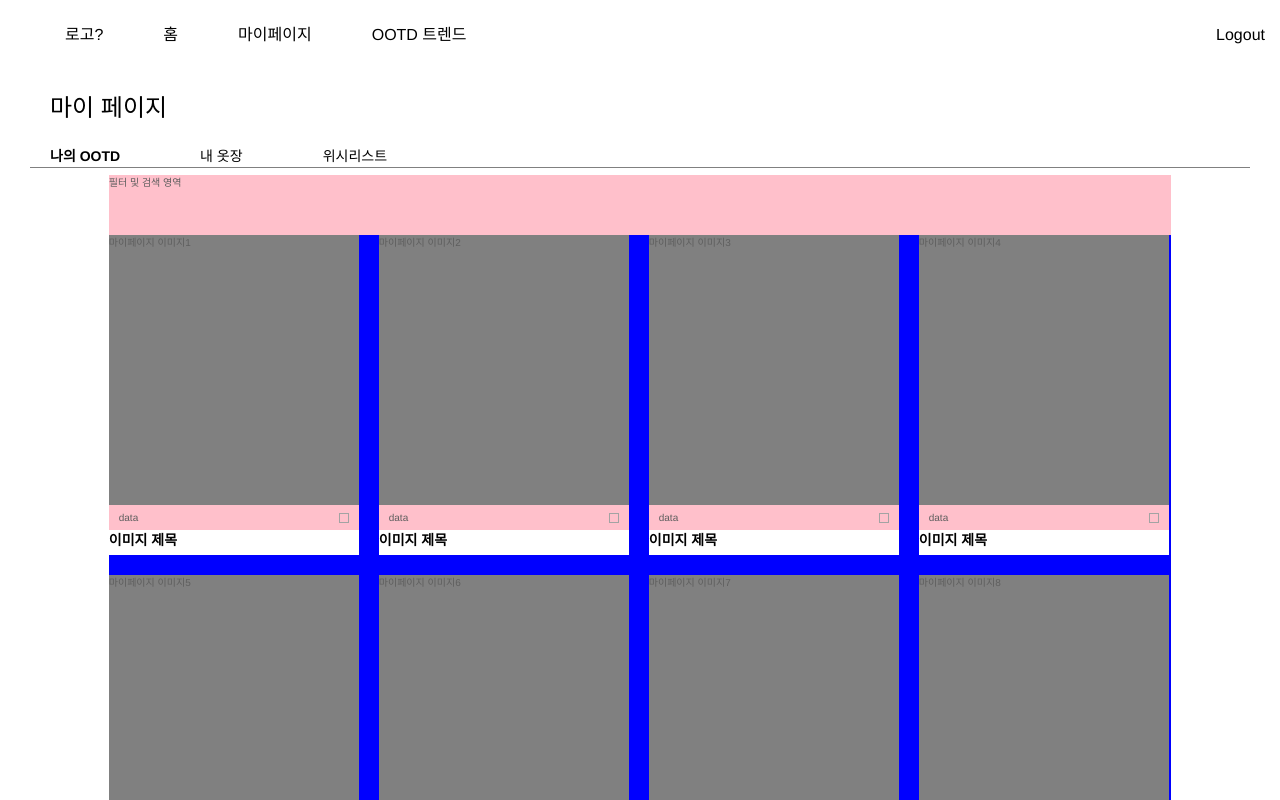
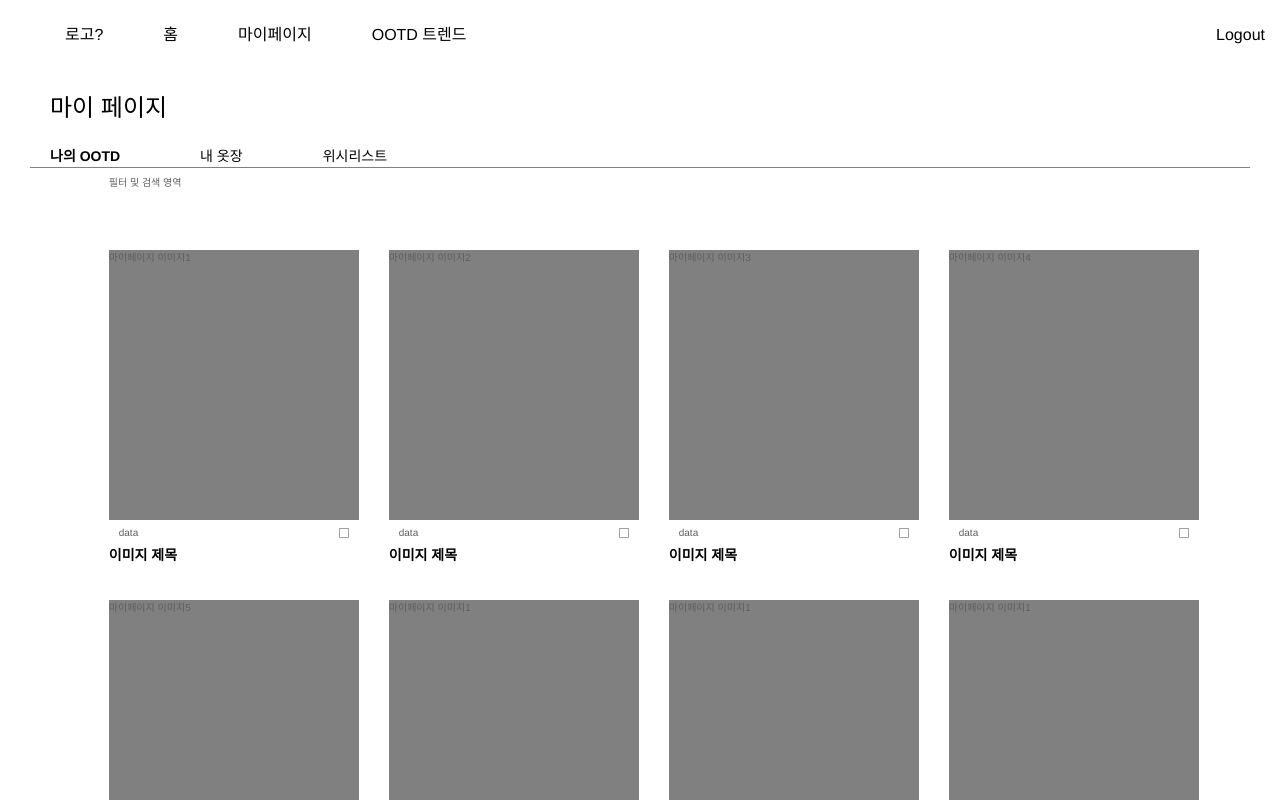
Before and after one commit to WeatherWearTeam/weather-wear-FE, a React (Vite) app: page /mypage/myootd in a window 1280 px wide. Built offline with nearby package versions, Linux system fonts and the light colour scheme; the HTML template or start-up script is replaced by a standard one.

Commit message:
[STYLE] : 포스트 페이지 스타일 완성

```diff
--- a/src/pages/Posts.tsx
+++ b/src/pages/Posts.tsx
@@ -14,70 +14,77 @@ function Posts({ color }: ColorChipProps) {
       </MyPageContentsTop>
       <MyPageContentsBottom>
         <MyPageContentsItem>
-          <MyPageContentsListImage>마이페이지 이미지1</MyPageContentsListImage>
-          <MyPageContentsListData>
+          <MyPageContentsItemImage>마이페이지 이미지1</MyPageContentsItemImage>
+          <MyPageContentsItemData>
             <span>data</span>
             <Color color={color} />
-          </MyPageContentsListData>
-          <MyPageContentsListTitle>이미지 제목</MyPageContentsListTitle>
+          </MyPageContentsItemData>
+          <MyPageContentsItemTitle>이미지 제목</MyPageContentsItemTitle>
         </MyPageContentsItem>
         <MyPageContentsItem>
-          <MyPageContentsListImage>마이페이지 이미지2</MyPageContentsListImage>
-          <MyPageContentsListData>
+          <MyPageContentsItemImage>마이페이지 이미지2</MyPageContentsItemImage>
+          <MyPageContentsItemData>
             <span>data</span>
             <Color color={color} />
-          </MyPageContentsListData>
-          <MyPageContentsListTitle>이미지 제목</MyPageContentsListTitle>
+          </MyPageContentsItemData>
+          <MyPageContentsItemTitle>이미지 제목</MyPageContentsItemTitle>
         </MyPageContentsItem>
         <MyPageContentsItem>
-        <MyPageContentsListImage>마이페이지 이미지3</MyPageContentsListImage>
-          <MyPageContentsListData>
+          <MyPageContentsItemImage>마이페이지 이미지3</MyPageContentsItemImage>
+          <MyPageContentsItemData>
             <span>data</span>
             <Color color={color} />
-          </MyPageContentsListData>
-          <MyPageContentsListTitle>이미지 제목</MyPageContentsListTitle>
+          </MyPageContentsItemData>
+          <MyPageContentsItemTitle>이미지 제목</MyPageContentsItemTitle>
         </MyPageContentsItem>
         <MyPageContentsItem>
-        <MyPageContentsListImage>마이페이지 이미지4</MyPageContentsListImage>
-          <MyPageContentsListData>
+          <MyPageContentsItemImage>마이페이지 이미지4</MyPageContentsItemImage>
+          <MyPageContentsItemData>
             <span>data</span>
             <Color color={color} />
-          </MyPageContentsListData>
-          <MyPageContentsListTitle>이미지 제목</MyPageContentsListTitle>
+          </MyPageContentsItemData>
+          <MyPageContentsItemTitle>이미지 제목</MyPageContentsItemTitle>
         </MyPageContentsItem>
         <MyPageContentsItem>
-        <MyPageContentsListImage>마이페이지 이미지5</MyPageContentsListImage>
-          <MyPageContentsListData>
+          <MyPageContentsItemImage>마이페이지 이미지5</MyPageContentsItemImage>
+          <MyPageContentsItemData>
             <span>data</span>
             <Color color={color} />
-          </MyPageContentsListData>
-          <MyPageContentsListTitle>이미지 제목</MyPageContentsListTitle>
+          </MyPageContentsItemData>
+          <MyPageContentsItemTitle>이미지 제목</MyPageContentsItemTitle>
         </MyPageContentsItem>
         <MyPageContentsItem>
-        <MyPageContentsListImage>마이페이지 이미지6</MyPageContentsListImage>
-          <MyPageContentsListData>
+          <MyPageContentsItemImage>마이페이지 이미지1</MyPageContentsItemImage>
+          <MyPageContentsItemData>
             <span>data</span>
             <Color color={color} />
-          </MyPageContentsListData>
-          <MyPageContentsListTitle>이미지 제목</MyPageContentsListTitle>
+          </MyPageContentsItemData>
+          <MyPageContentsItemTitle>이미지 제목</MyPageContentsItemTitle>
         </MyPageContentsItem>
         <MyPageContentsItem>
-        <MyPageContentsListImage>마이페이지 이미지7</MyPageContentsListImage>
-          <MyPageContentsListData>
+          <MyPageContentsItemImage>마이페이지 이미지1</MyPageContentsItemImage>
+          <MyPageContentsItemData>
             <span>data</span>
             <Color color={color} />
-          </MyPageContentsListData>
-          <MyPageContentsListTitle>이미지 제목</MyPageContentsListTitle>
+          </MyPageContentsItemData>
+          <MyPageContentsItemTitle>이미지 제목</MyPageContentsItemTitle>
         </MyPageContentsItem>
         <MyPageContentsItem>
-        <MyPageContentsListImage>마이페이지 이미지8</MyPageContentsListImage>
-          <MyPageContentsListData>
+          <MyPageContentsItemImage>마이페이지 이미지1</MyPageContentsItemImage>
+          <MyPageContentsItemData>
             <span>data</span>
             <Color color={color} />
-          </MyPageContentsListData>
-          <MyPageContentsListTitle>이미지 제목</MyPageContentsListTitle>
+          </MyPageContentsItemData>
+          <MyPageContentsItemTitle>이미지 제목</MyPageContentsItemTitle>
         </MyPageContentsItem>
       </MyPageContentsBottom>
+      <MyPageContentsFooter>
+        <NavigationButtons>
+          <PreviousButton />
+          <NextButton />
+        </NavigationButtons>
+        <PostAddButton />
+      </MyPageContentsFooter>
     </MyPageContentsContainer>
   );
 }
@@ -95,40 +102,44 @@ const MyPageContentsContainer = styled.div`
   flex-direction: column; /* 수직 방향 정렬 */
   align-items: center; /* 수직 방향 정렬에서 가로 중앙 정렬 */
   padding: 0 15px;
-
+  overflow-y: auto;
 `;
 
 const MyPageContentsTop = styled.div`
-  background-color: pink;
+
   width: 85%;
   height: 60px;
+  max-width: 1090px;
+  flex-shrink: 0; /* 고정된 높이 유지 */
 `;
 
 const MyPageContentsBottom = styled.div`
-  background-color: blue;
-  height: calc(100% - 60px); /* MyPageContentsTop의 높이를 뺀 나머지 높이 */
+
   width: 85%;
-  display: flex;
-  flex-wrap: wrap; /* 줄 바꿈 설정 */
-  gap: 20px; /* 요소 간의 간격 설정 */
+  max-width: 1090px;
+  display: grid;
+  grid-template-columns: repeat(4, 1fr); /* 한 줄에 4개의 아이템 */
+  grid-auto-rows: auto;
+  gap: 30px;
+  padding: 15px 0;
 `;
 
 const MyPageContentsItem = styled.div`
-  background-color: black;
+
   width: 250px;
   height: 320px;
   box-sizing: border-box; /* 패딩과 보더를 포함한 박스 크기 조정 */
 `;
 
-const MyPageContentsListImage = styled.div`
+const MyPageContentsItemImage = styled.div`
   background-color: gray;
   width: 250px;
   height: 270px;
   box-sizing: border-box; /* 패딩과 보더를 포함한 박스 크기 조정 */
 `;
 
-const MyPageContentsListData = styled.div`
-  background-color: pink;
+const MyPageContentsItemData = styled.div`
+
   width: 250px;
   height: 25px;
   font-size: 12px;
@@ -139,7 +150,7 @@ const MyPageContentsListData = styled.div`
   padding: 0 10px; /* 텍스트와 컨테이너 사이에 여백 추가 */
 `;
 
-const MyPageContentsListTitle = styled.div`
+const MyPageContentsItemTitle = styled.div`
   background-color: white;
   color: black;
   width: 250px;
@@ -149,6 +160,68 @@ const MyPageContentsListTitle = styled.div`
   box-sizing: border-box; /* 패딩과 보더를 포함한 박스 크기 조정 */
 `;
 
+const MyPageContentsFooter = styled.div`
+
+  width: 85%;
+  height: 50px;
+  display: flex;
+  justify-content: center; /* 수평 정렬을 가운데로 설정 */
+  align-items: center;
+  padding: 0 20px;
+  max-width: 1220px;
+  flex-shrink: 0; /* 고정된 높이 유지 */
+`;
+
+const NavigationButtons = styled.div`
+  display: flex;
+  gap: 5px;
+  margin: 0 auto;
+`;
+
+const NavButton = styled.button`
+  width: 23px;
+  height: 23px;
+  background-color: white;
+  border: 1px solid #ccc;
+  display: flex;
+  justify-content: center;
+  align-items: center;
+  cursor: pointer;
+  font-size: 18px;
+`;
+
+const PreviousButton = styled(NavButton)`
+  margin-left: 35px;
+  &::before {
+    content: '<';
+  }
+`;
+
+const NextButton = styled(NavButton)`
+  &::before {
+    content: '>';
+  }
+`;
+
+const PostAddButton = styled.button`
+  width: 38px;
+  height: 38px;
+  background-color: black;
+  border: none;
+  border-radius: 50%;
+  color: white;
+  font-size: 24px;
+  display: flex;
+  justify-content: center;
+  align-items: center;
+  cursor: pointer;
+  margin: 0;
+
+  &::before {
+    content: '+';
+  }
+`;
+
 const Color = styled.div<{ color: string }>`
   width: 1rem;
   height: 1rem;
```
